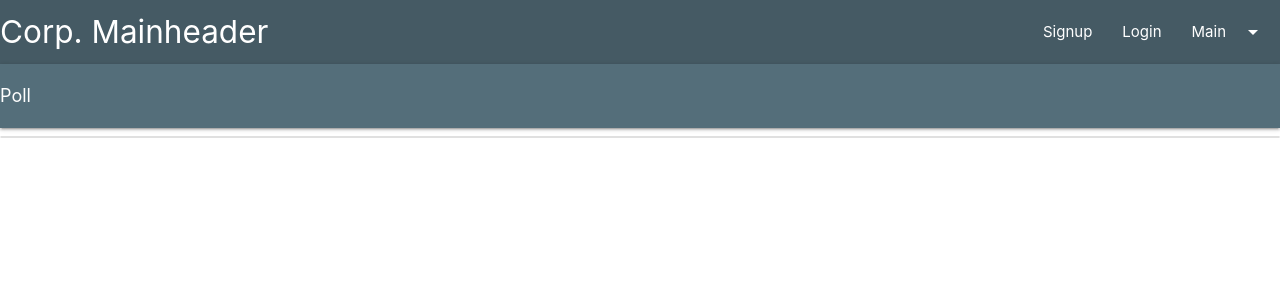
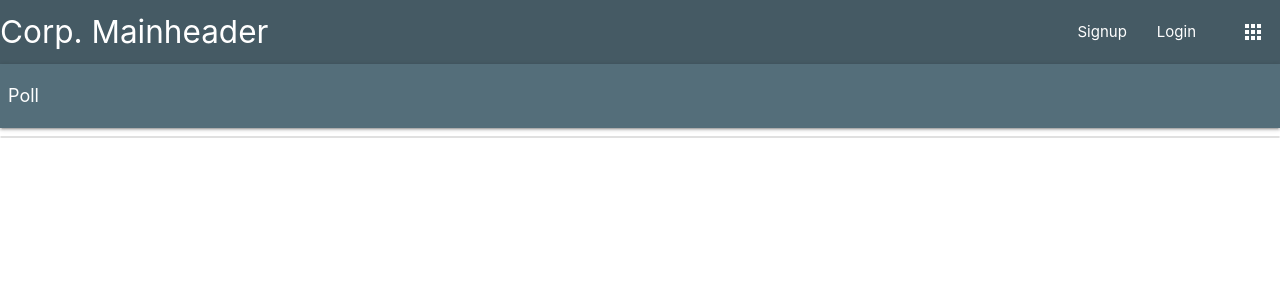
Before and after one commit to martin-kuenzel/django_course, a Django app: page / in a window 1280 px wide. Shown: the top 300 px of the page. Run offline with Django 3.2, Linux system fonts and the light colour scheme; data that the repository does not hold is empty.

Commit message:
main link durch icon ersetzt

```diff
--- a/blog/static/blog/style.css
+++ b/blog/static/blog/style.css
@@ -30,3 +30,5 @@ li:hover {
 .dropdown-content li a:hover {
     background: whitesmoke !important;
 }
+
+.breadcrumb:first-of-type { margin-left: 8px; }
--- a/blog/templates/blog/base.html
+++ b/blog/templates/blog/base.html
@@ -27,7 +27,7 @@
             <li><a class="black-text" href="{% url 'poll_create' %}">Create Poll</a></li>
         </ul>
     {% endif %}
-    <ul id="main_links" class="dropdown-content">
+    <ul id="app_links" class="dropdown-content">
         <li><a class="black-text" href="{% url 'blog_index' %}">Posts</a></li>
         <li><a class="black-text" href="{% url 'poll_index' %}">Polls</a></li>
     </ul>
@@ -43,7 +43,7 @@
                     <li><a class="lighten-2" href="#">Signup</a></li>
                     <li><a class="lighten-2" href="{% url 'login' %}">Login</a></li>
                 {% endif %}
-                <li><a class="dropdown-trigger" href="#!" data-target="main_links">Main<i class="material-icons right">arrow_drop_down</i></a></li>
+                <li><a class="dropdown-trigger" href="#!" data-target="app_links"><i class="material-icons right">apps</i></a></li>
             </ul>
         </div>
     </nav>
```
